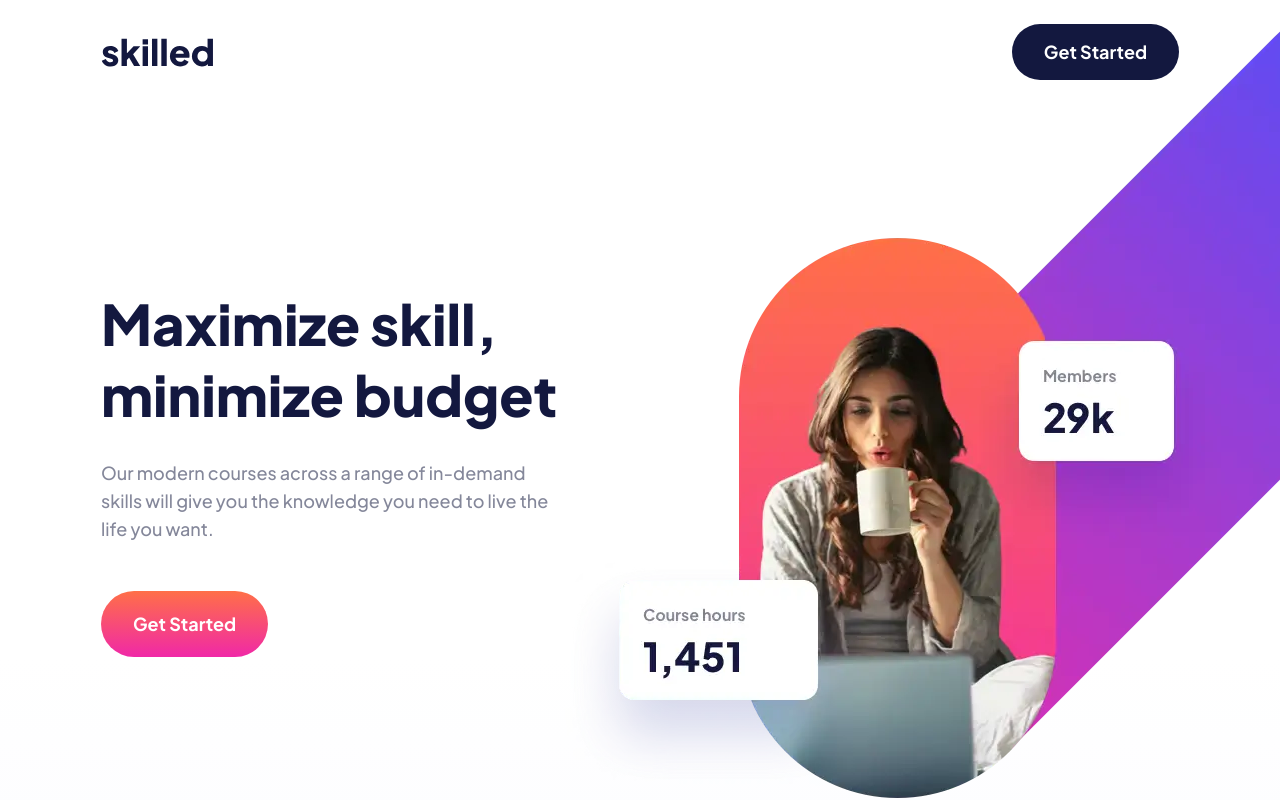
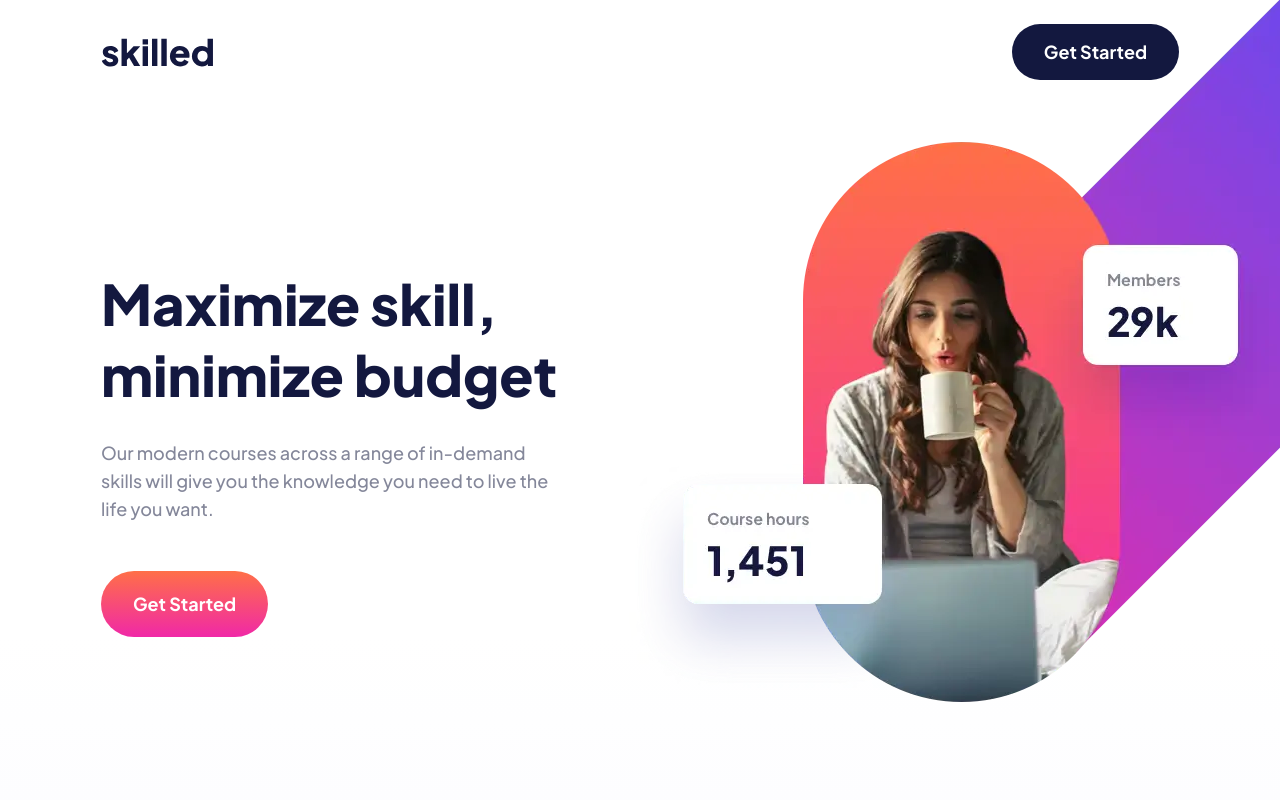
Before and after one commit to Randall3475/skilled-e-learning-landing-page, a React (Vite) app: page / in a window 1280 px wide. Shown: the top 800 px of the page. Built offline with nearby package versions, Linux system fonts and the light colour scheme.

Commit message:
Update Hero.tsx

```diff
--- a/src/components/Hero.tsx
+++ b/src/components/Hero.tsx
@@ -3,7 +3,7 @@ export default function Hero() {
   return (
     <>
       <section>
-        <div className="container mx-auto desktop:pt-[140px] tablet:pt-[100px] relative tablet:flex desktop:px-4 tablet:px-[39px] mt-[68px] px-4">
+        <div className="container mx-auto desktop:pt-[120px] tablet:pt-[100px] relative tablet:flex desktop:px-4 tablet:px-[39px] mt-[68px] px-4">
           <div className="desktop:max-w-[457px] tablet:max-w-[398px]">
             <h1 className="text-pr-dark-purple font-extrabold desktop:mb-[29px] desktop:text-[56px] desktop:leading-[71px] leading-[50px] tablet:mb-[25px] text-[40px] mb-[26px] ">
               Maximize skill, minimize budget
@@ -25,7 +25,7 @@ export default function Hero() {
                 srcSet="./images/image-hero-tablet.webp"
               />
               <img
-                className="tablet:absolute desktop:right-[-26rem] desktop:top-[-14rem] tablet:right-[-18rem] tablet:top-[-9rem]"
+                className="tablet:absolute desktop:right-[-30rem] desktop:top-[-20rem] tablet:right-[-18rem] tablet:top-[-9rem]"
                 src="./images/image-hero-mobile.webp"
                 alt="Woman drinkink coffee around a handful of statistic numbers about course hours and members"
               />
```
